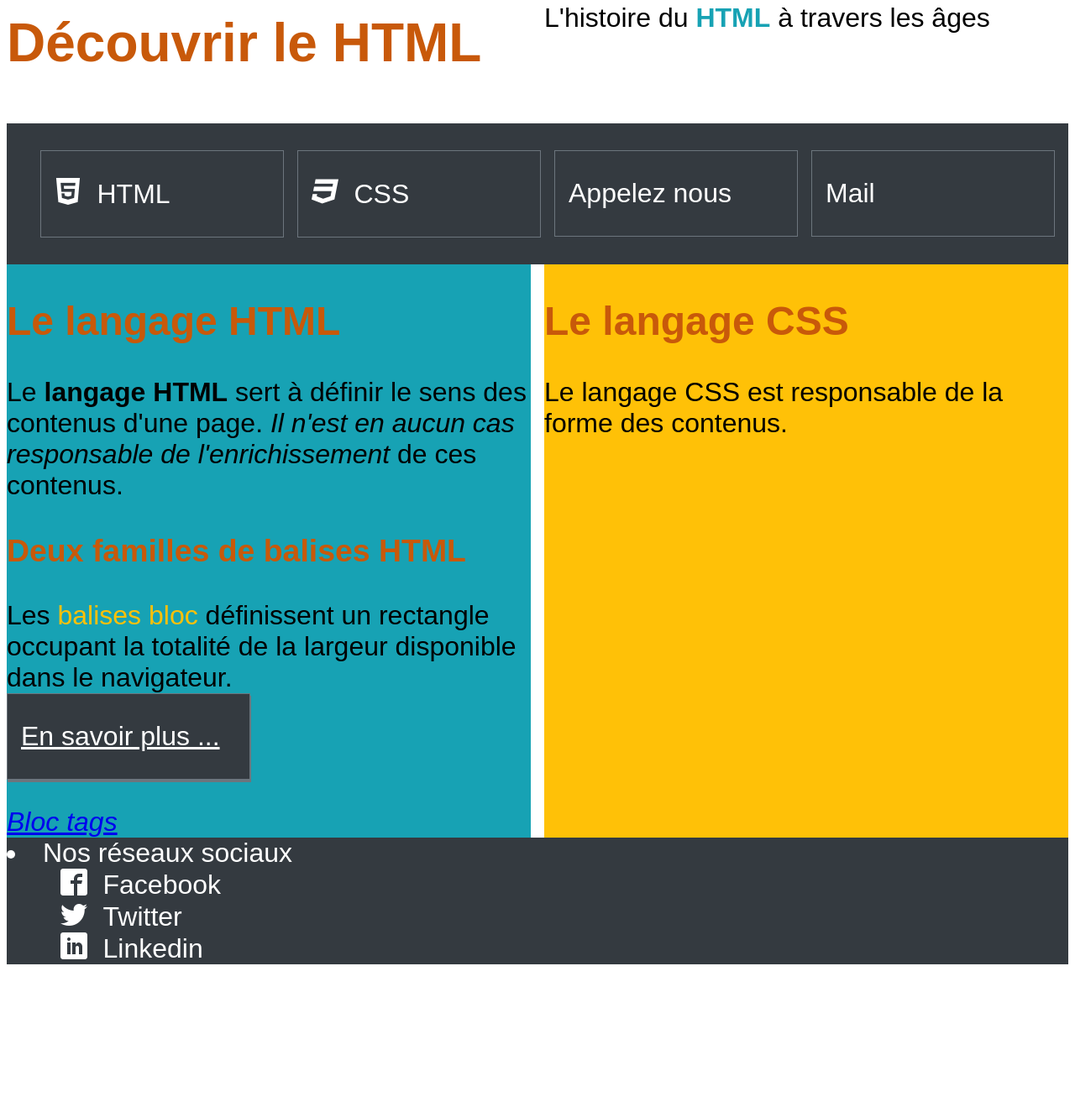
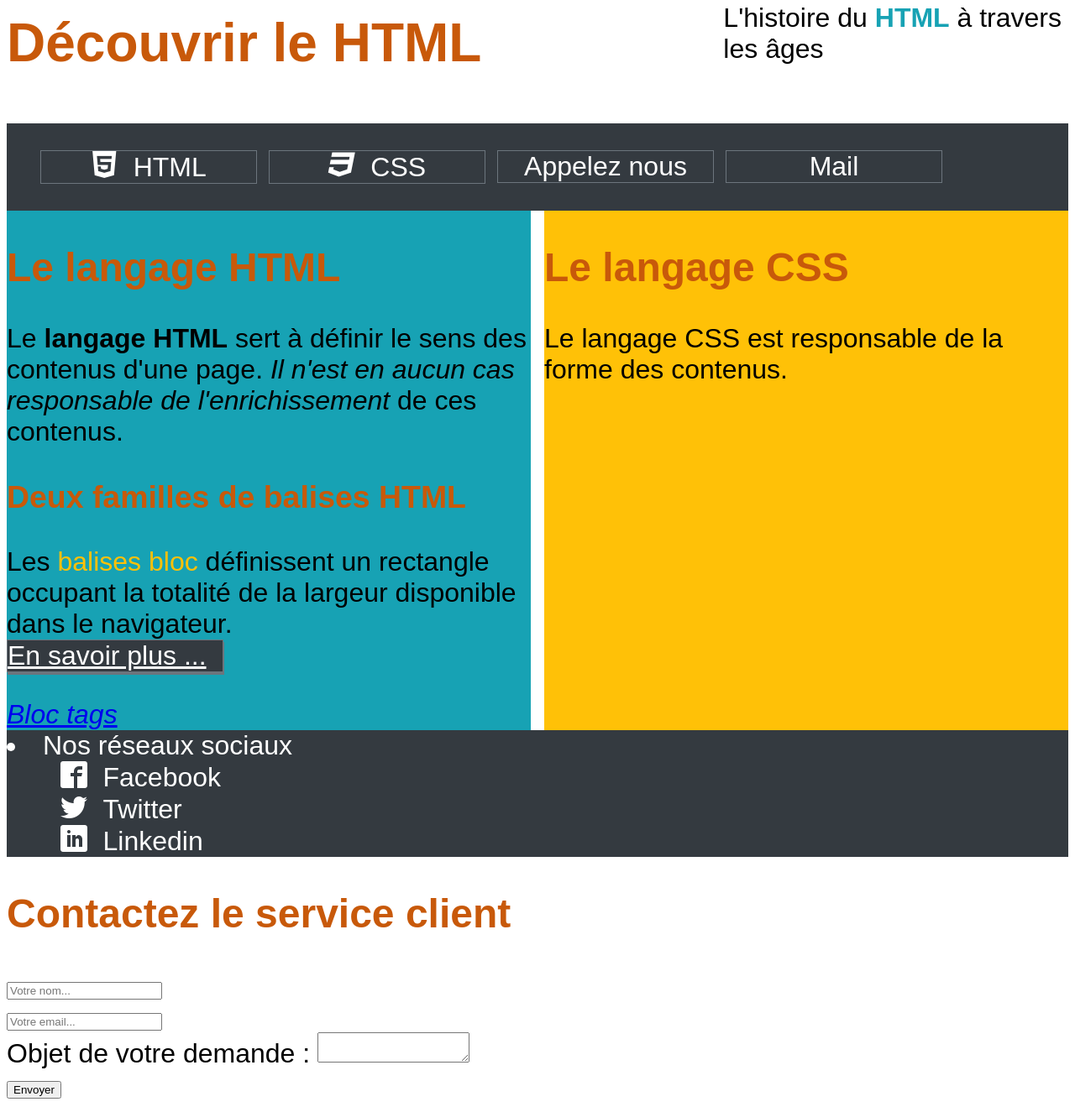
Before and after one commit to derkovlev/init_html, a plain HTML site: page index.html in a window 1280 px wide. Shown: the part 37-1356 px from the top of the page at 84% size. Before the commit the page ends 1194 px from the top, so only its background shows below. Drawn offline with Linux system fonts and the light colour scheme; files whose address does not match are found by name.

Commit message:
formulaire création

```diff
--- a/assets/css/styles.css
+++ b/assets/css/styles.css
@@ -82,12 +82,13 @@ nav ul li a {
     transform: rotate(0deg);
     text-decoration: none;
     color: inherit;
+    text-align: center;
 }
 
 
 
 header nav ul li{
-    width: 10em;
+    width: 8em;
     margin-right: 0.5em;
 }
 
@@ -131,7 +132,7 @@ h1,h2,h3,h4,h5,h6 {
     padding-right: 0.5em;
     padding-top: 1em;
     padding-bottom: 1em;*/
-    padding: 1em 0.5em 1em 0.5em;
+
 }
 
 .bg-light {
--- a/index.html
+++ b/index.html
@@ -27,9 +27,9 @@
     <body>
         <header class="row">
 
-            <h1 class="col-xl-6 col-12">Découvrir le HTML</h1>
+            <h1 class="col-xl-8 col-12">Découvrir le HTML</h1>
 
-            <p class="col-xl-6 col-12">
+            <p class="col-xl-4 col-12">
                 L'histoire du
                 <!--
                     abbr avec l'attribut title pour donner la signification
@@ -94,7 +94,9 @@
         <main class="row"> <!-- Contenu principal d'une page / unique dans un document -->
             <section id="section-html" class="col-xl-6 col-12">
                 <header>
-                    <h2>Le langage HTML</h2>
+                    <h2>
+                        Le langage HTML
+                    </h2>
                     <p>
                         Le <strong>langage HTML</strong> sert à définir le sens des contenus d'une page.
                         <em>Il n'est en aucun cas responsable de l'enrichissement</em> de ces contenus.
@@ -132,7 +134,7 @@
                 </header>
             </section>
         </main>
-
+        <div>
             <footer class="bg-dark">
                 <nav>
                     <li>
@@ -157,6 +159,29 @@
                     </li>
                 </nav>
             </footer>
+        </div>
+        <!--Template pour l'affichage du formulaire de contact-->
+        <!--<template id="form-template">-->
+            <!--form c'est un ensemble de champs (ou contrôle de formulaire)-->
+            <form>
+                <h2>Contactez le service client</h2>
+                <div>
+                    <input type="text" name="name-ctrl" id="name-ctrl" placeholder="Votre nom...">
+                </div>
+                <div>
+                    <input type="email" name="email-ctrl" id="email-ctrl" placeholder="Votre email..." requ>
+                </div>
+                <div>
+                    <label>Objet de votre demande :</label>
+                    <textarea name="objet-ctrl" id="objet-ctrl"></textarea>
+                </div>
+                <div>
+                    <button id="send-ctrl" type="submit"> Envoyer</button>
+                </div>
+            </form>
+        <!--</template>-->
+
+        <!--Fin du template pour l'affichage du formulaire de contact-->
     </body>
 
 </html><!-- Fin du document HTML -->
```
Lines whose indentation alone changed are shown as unchanged.
